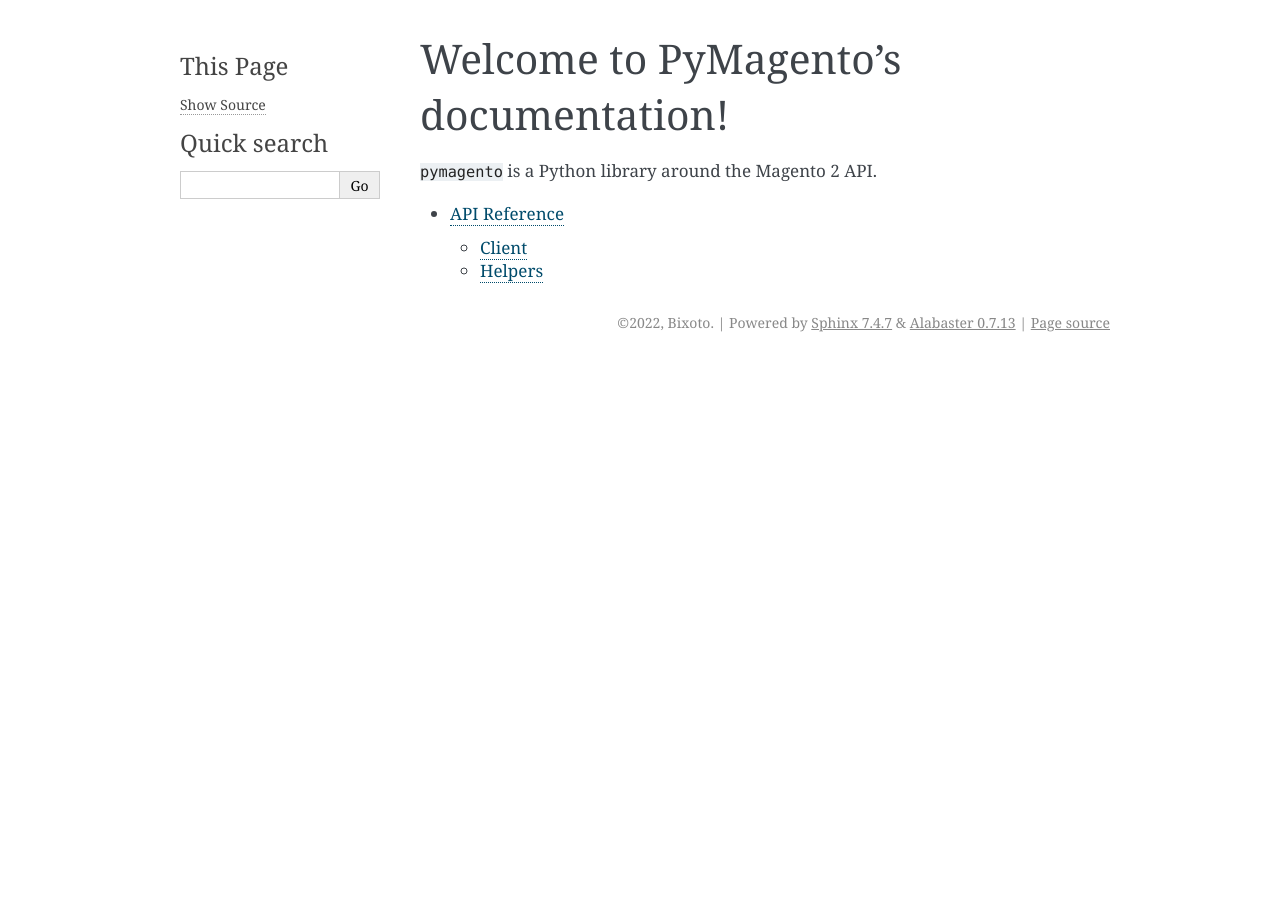
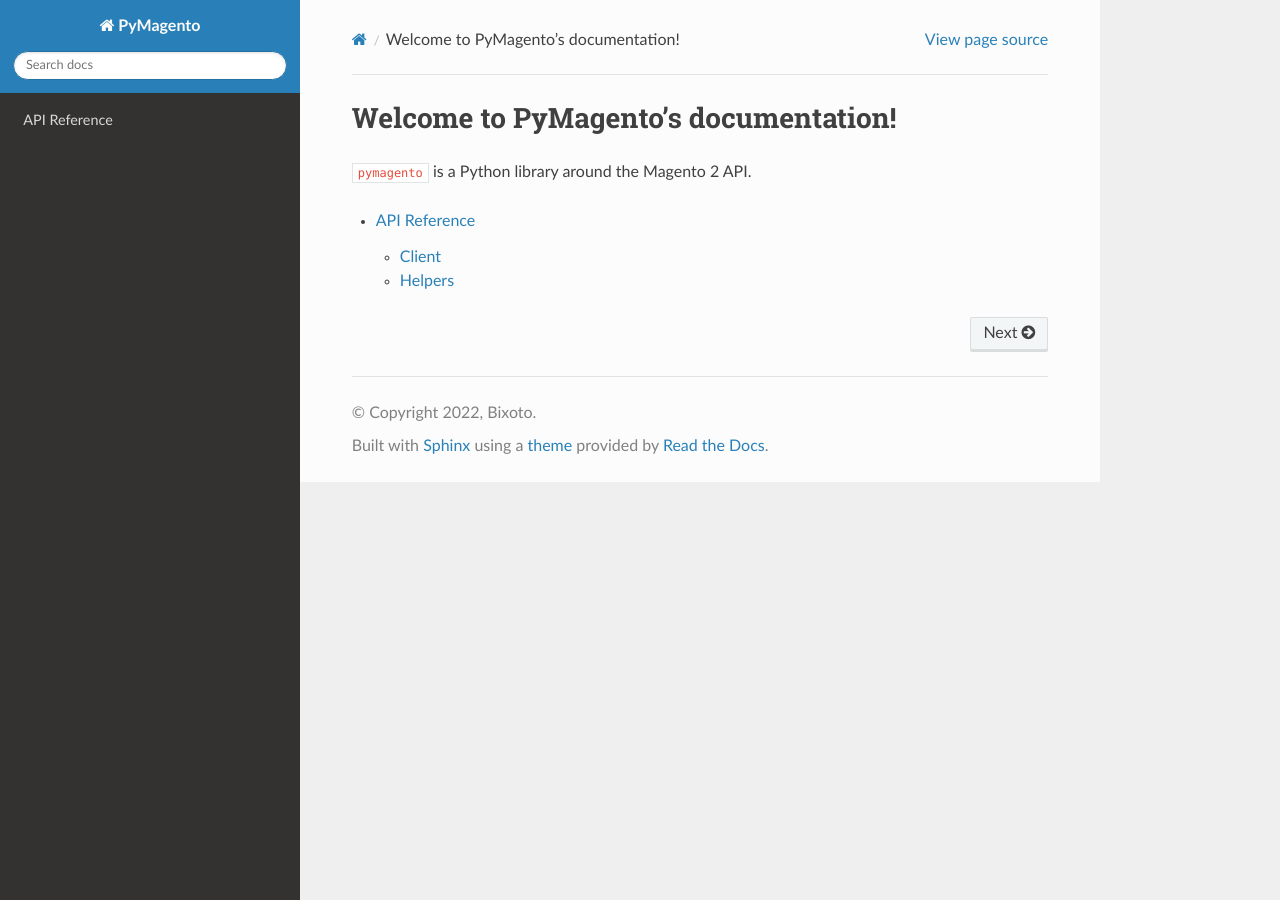
Before and after one commit to Bixoto/PyMagento, a Sphinx documentation site: the page built from docs/index.rst, in a window 1280 px wide. Built offline with Sphinx 7.4.7 and the Read the Docs theme 2.0.0, drawn with Linux system fonts in a browser that asks for light colours.

Commit message:
docs: use RTD theme

```diff
--- a/docs/conf.py
+++ b/docs/conf.py
@@ -35,8 +35,8 @@
 extensions = [
     'sphinx.ext.autodoc',
     'sphinx.ext.viewcode',
+    'sphinx_rtd_theme',
 ]
-autosummary_generate = True
 
 # Add any paths that contain templates here, relative to this directory.
 templates_path = ['_templates']
@@ -52,7 +52,7 @@
 # The theme to use for HTML and HTML Help pages.  See the documentation for
 # a list of builtin themes.
 #
-html_theme = 'alabaster'
+html_theme = "sphinx_rtd_theme"
 
 # Add any paths that contain custom static files (such as style sheets) here,
 # relative to this directory. They are copied after the builtin static files,
--- a/pyproject.toml
+++ b/pyproject.toml
@@ -14,7 +14,10 @@
 [tool.poetry.dependencies]
 python = "^3.8"
 api-session = "^1.0.0"
+# https://github.com/readthedocs/readthedocs.org/issues/4912
+# https://github.com/jacopok/mlgw_bns/commit/50e82ad2e218873d1b3a8732b6cbeb5f692dd14c
 Sphinx = {version="^4.4.0", optional=true}
+sphinx-rtd-theme = {version="^1.0.0", optional=true}
 
 [tool.poetry.dev-dependencies]
 mypy = "^0.920"
@@ -25,7 +28,7 @@
 pytest-cov = "^3.0.0"
 
 [tool.poetry.extras]
-docs = ["Sphinx"]
+docs = ["Sphinx", "sphinx-rtd-theme"]
 
 [build-system]
 requires = ["poetry-core>=1.0.0"]
```
Also changed, not shown: 1 other file.
